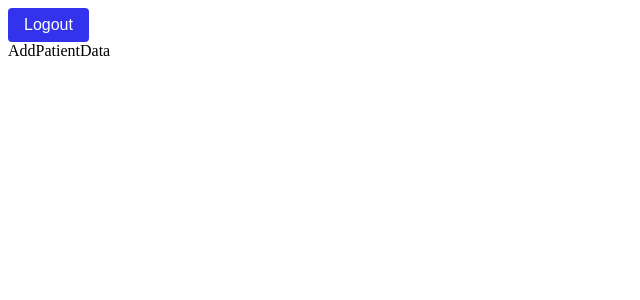
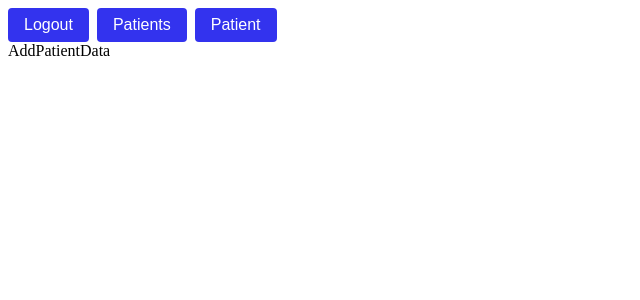
Before and after one commit to imohare/MEDICHAIN, a React (Create React App) app in the folder client/my-app/: page /doctor/addData in a window 1280 px wide. Shown: the top 300 px of the page, without its empty margins (0-640 px from the left). Built offline with nearby package versions, Linux system fonts and the light colour scheme.

Commit message:
all buttons and routes work

```diff
--- a/client/my-app/package.json
+++ b/client/my-app/package.json
@@ -3,6 +3,7 @@
   "version": "0.1.0",
   "private": true,
   "dependencies": {
+    "@rebass/layout": "^4.0.6",
     "@testing-library/jest-dom": "^5.16.4",
     "@testing-library/react": "^13.3.0",
     "@testing-library/user-event": "^13.5.0",
--- a/client/my-app/src/buttons/doctor/patient.jsx
+++ b/client/my-app/src/buttons/doctor/patient.jsx
@@ -0,0 +1,22 @@
+import { useNavigate } from "react-router-dom";
+import { Button, Text} from "rebass";
+
+export default function PatientButton() {
+
+  let navigate = useNavigate();
+  const PatientRoute = () =>{
+    let path = `/doctor/:patientId`;
+    navigate(path);
+  }
+
+  return (
+    <div>
+      <Button mr={2} onClick={PatientRoute} backgroundColor="#33e">
+        {/* change this so that it actually has the patient name */}
+        <Text>
+          Patient
+        </Text>
+      </Button>
+    </div>
+  );
+}
--- a/client/my-app/src/buttons/doctor/patients.jsx
+++ b/client/my-app/src/buttons/doctor/patients.jsx
@@ -0,0 +1,21 @@
+import { useNavigate } from "react-router-dom";
+import { Button, Text} from "rebass";
+
+export default function PatientsButton() {
+
+  let navigate = useNavigate();
+  const PatientsRoute = () =>{
+    let path = `/doctor`;
+    navigate(path);
+  }
+
+  return (
+    <div>
+      <Button mr={2} onClick={PatientsRoute} backgroundColor="#33e">
+        <Text>
+          Patients
+        </Text>
+      </Button>
+    </div>
+  );
+}
--- a/client/my-app/src/buttons/patient/my-data.jsx
+++ b/client/my-app/src/buttons/patient/my-data.jsx
@@ -0,0 +1,21 @@
+import { useNavigate } from "react-router-dom";
+import { Button, Text} from "rebass";
+
+export default function PatientDataButton() {
+
+  let navigate = useNavigate();
+  const PatientDataRoute = () =>{
+    let path = `/patient`;
+    navigate(path);
+  }
+
+  return (
+    <div>
+      <Button mr={2} onClick={PatientDataRoute} backgroundColor="#33e">
+        <Text>
+          My Data
+        </Text>
+      </Button>
+    </div>
+  );
+}
--- a/client/my-app/src/index.js
+++ b/client/my-app/src/index.js
@@ -4,6 +4,7 @@ import ReactDOM from 'react-dom/client';
  import AddPatientData from './pages/doctor/add-patient-data';
  import Patients from './pages/doctor/patients';
  import PatientData from './pages/patient/patient-data';
+ import DoctorPatientData from './pages/doctor/patient-data';
  import PatientPermissions from './pages/patient/patient-permissions';
  import Login from './pages/login';
 
@@ -15,7 +16,7 @@ import ReactDOM from 'react-dom/client';
        <Route path="patient" element={<PatientData />} />
        <Route path="patient/permissions" element={<PatientPermissions />} />
        <Route path="doctor" element={<Patients />} />
-       <Route path="doctor/:patientId" element={<PatientData />} />
+       <Route path="doctor/:patientId" element={<DoctorPatientData />} />
        <Route path="doctor/add" element={<AddPatient />} />
        <Route path="doctor/addData" element={<AddPatientData />} />
      </Routes>
--- a/client/my-app/src/pages/doctor/add-patient-data.jsx
+++ b/client/my-app/src/pages/doctor/add-patient-data.jsx
@@ -1,13 +1,18 @@
-// import LogoutButton from '../../buttons/logout';
-// import { Flex, Box, Text } from "rebass";
+import { Flex, Box, Text } from "rebass";
 
 import LogoutButton from "../../buttons/logout";
+import PatientsButton from "../../buttons/doctor/patients";
+import PatientButton from "../../buttons/doctor/patient";
 
 export default function AddPatientData() {
 
   return (
    <div>
-    <LogoutButton/>
+    <Flex>
+      <LogoutButton/>
+      <PatientsButton/>
+      <PatientButton/>
+    </Flex>
      <text>AddPatientData</text>
    </div>
   )
--- a/client/my-app/src/pages/doctor/add-patient.jsx
+++ b/client/my-app/src/pages/doctor/add-patient.jsx
@@ -1,5 +1,5 @@
-// import LogoutButton from '../../buttons/logout';
-// import { Flex, Box, Text } from "rebass";
+import { Flex, Box, Text } from "rebass";
+import PatientsButton from "../../buttons/doctor/patients";
 
 import LogoutButton from "../../buttons/logout";
 
@@ -7,7 +7,10 @@ export default function AddPatient() {
 
   return (
    <div>
-    <LogoutButton/>
+    <Flex>
+      <LogoutButton/>
+      <PatientsButton/>
+    </Flex>
      <text>AddPatient</text>
    </div>
   )
--- a/client/my-app/src/pages/doctor/patient-data.jsx
+++ b/client/my-app/src/pages/doctor/patient-data.jsx
@@ -1,13 +1,16 @@
-// import LogoutButton from '../../buttons/logout';
-// import { Flex, Box, Text } from "rebass";
+import { Flex, Box, Text } from "rebass";
 
+import PatientsButton from "../../buttons/doctor/patients";
 import LogoutButton from "../../buttons/logout";
 
-export default function PatientData() {
+export default function DoctorPatientData() {
 
   return (
    <div>
-    <LogoutButton/>
+    <Flex>
+      <LogoutButton/>
+      <PatientsButton/>
+    </Flex>
      <text>PatientData</text>
    </div>
   )
--- a/client/my-app/src/pages/doctor/patients.jsx
+++ b/client/my-app/src/pages/doctor/patients.jsx
@@ -1,12 +1,15 @@
 // import LogoutButton from '../../buttons/logout';
-// import { Flex, Box, Text } from "rebass";
+import { Flex, Box, Text } from "rebass";
 import LogoutButton from "../../buttons/logout"
 
 export default function Patients() {
 
   return (
    <div>
-    <LogoutButton/>
+    <Flex>
+      <LogoutButton/>
+    </Flex>
+
      <text>Patients</text>
    </div>
   )
--- a/client/my-app/src/pages/patient/patient-data.jsx
+++ b/client/my-app/src/pages/patient/patient-data.jsx
@@ -1,5 +1,4 @@
-// import LogoutButton from '../../buttons/logout';
-// import { Flex, Box, Text } from "rebass";
+import { Flex, Box, Text } from "rebass";
 
 import LogoutButton from "../../buttons/logout";
 
@@ -7,7 +6,9 @@ export default function PatientData() {
 
   return (
    <div>
-    <LogoutButton/>
+    <Flex>
+      <LogoutButton/>
+    </Flex>
      <text>PatientData</text>
    </div>
   )
--- a/client/my-app/src/pages/patient/patient-permissions.jsx
+++ b/client/my-app/src/pages/patient/patient-permissions.jsx
@@ -1,13 +1,16 @@
-// import LogoutButton from '../../buttons/logout';
-// import { Flex, Box, Text } from "rebass";
+import { Flex, Box, Text } from "rebass";
 
 import LogoutButton from "../../buttons/logout";
+import PatientDataButton from "../../buttons/patient/my-data";
 
 export default function PatientPermissions() {
 
   return (
    <div>
-    <LogoutButton/>
+    <Flex>
+      <LogoutButton/>
+      <PatientDataButton/>
+    </Flex>
      <text>PatientPermissions</text>
    </div>
   )
```
Also changed, not shown: 1 other file (tests, documents, lock files or other folders).
